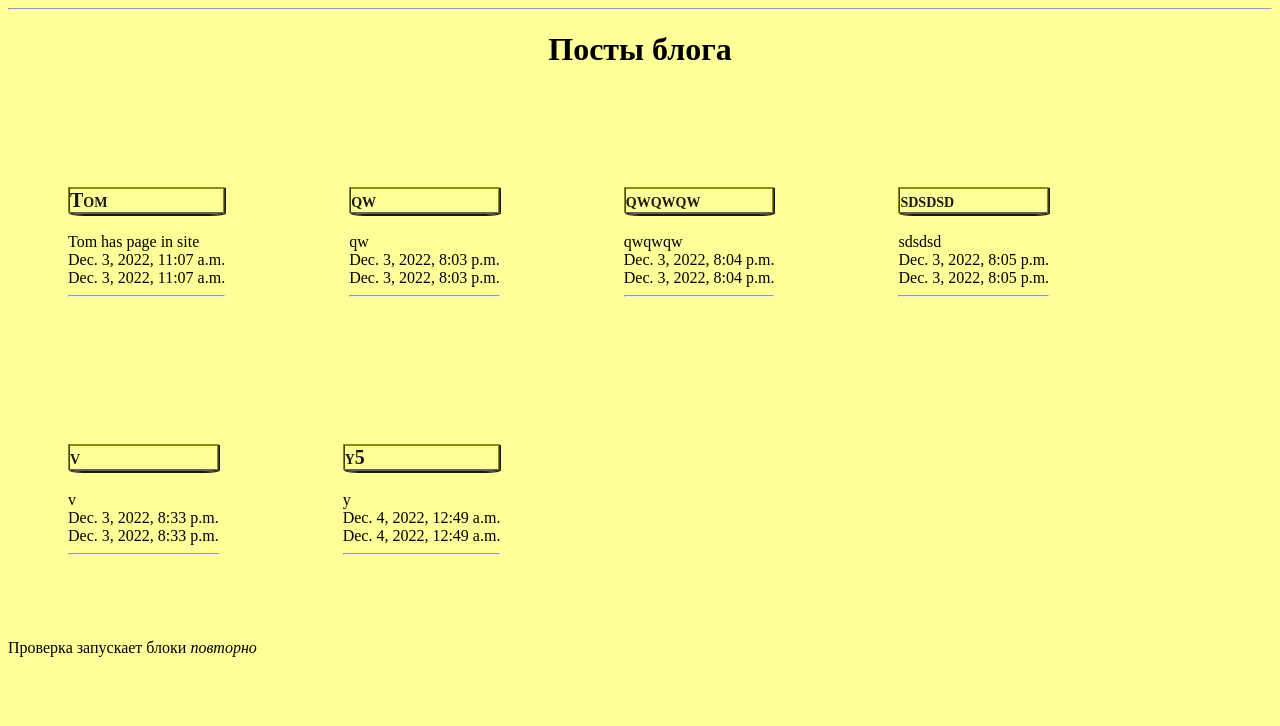
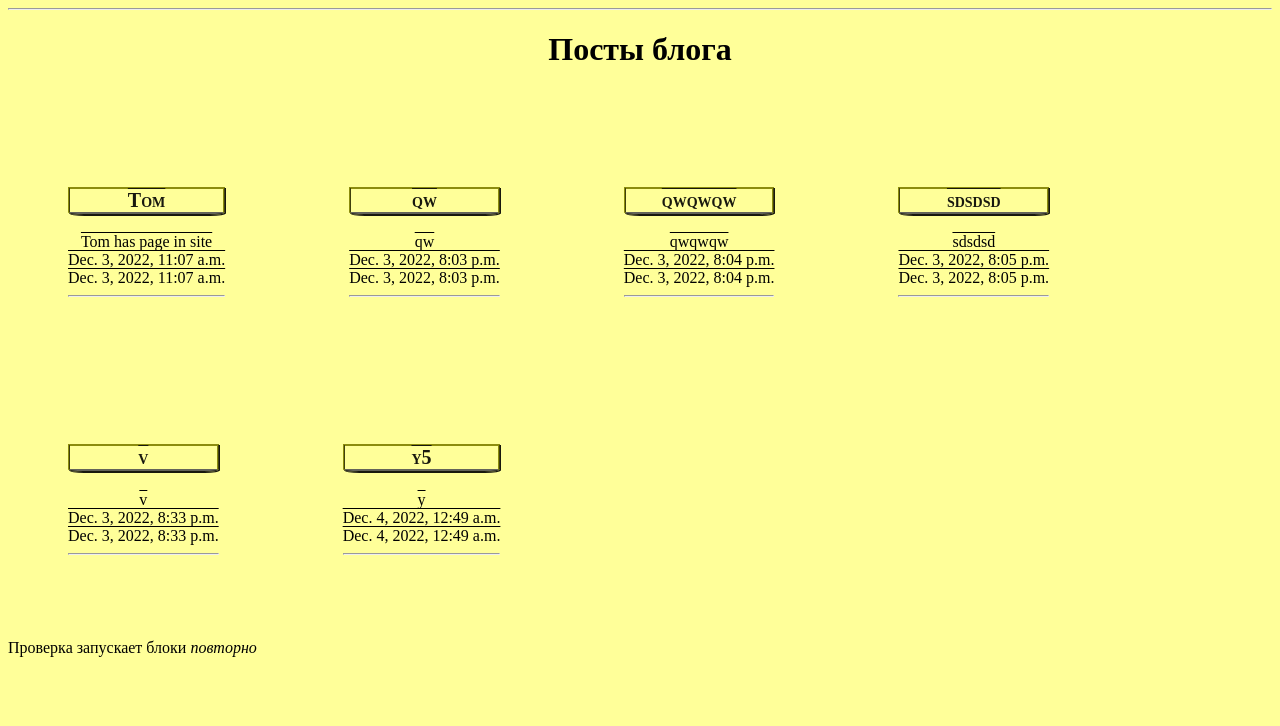
Before and after one commit to moiseevv/django_bel_blog, a Django app: page / in a window 1280 px wide. Shown: the top 726 px of the page. Run offline with Django 3.2, Linux system fonts and the light colour scheme; data comes from the database, SQL or seed files in the repository.

Commit message:
css overline

```diff
--- a/blog/templates/blog/post_list.html
+++ b/blog/templates/blog/post_list.html
@@ -51,7 +51,7 @@
 
 
 {% for post in items %}
-<div style="margin: 50px; display: inline-block">
+<div style="margin: 50px; display: inline-block ; text-align: center; text-decoration: overline;">
     <div style=" padding: 10px">
         <div><h3 ><a href="{% url 'post_detail' post_pk=post.pk %}"> {{ post.title }} </a></h3></div>
         <div>{{ post.text }}</div>
```
